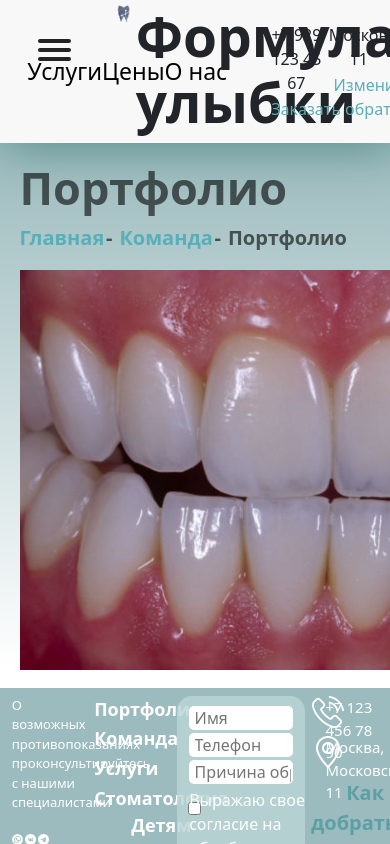
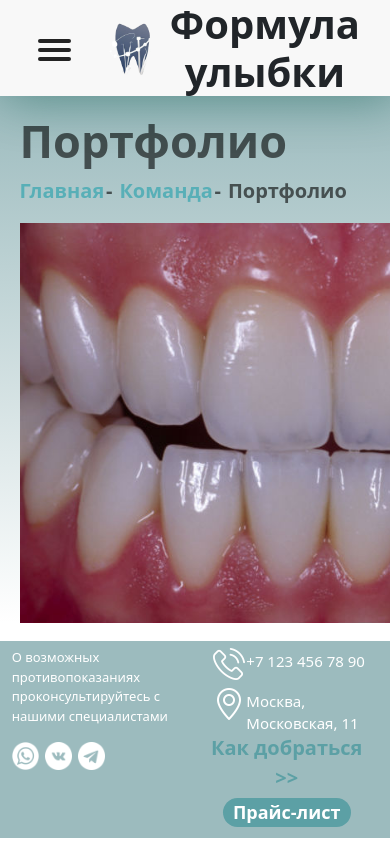
Before and after one commit to Tifftal/dentistry, a React (Create React App) app in the folder client/: page /portfolio in a window 390 px wide. Shown: the top 844 px of the page. Built offline with nearby package versions, Linux system fonts and the light colour scheme; the HTML template or start-up script is replaced by a standard one.

Commit message:
Adaptive

```diff
--- a/client/src/Components/Doctors/doctors.css
+++ b/client/src/Components/Doctors/doctors.css
@@ -92,10 +92,6 @@ ul.breadcrumb li a:hover {
     grid-row-gap: 5%;
 }
 
-/* .ph {
-    background-color: rgb(156, 187, 190);
-} */
-
 .noPhoto {
     grid-column-start: 1;
     grid-column-end: 2;
--- a/client/src/Components/Footer/footer.css
+++ b/client/src/Components/Footer/footer.css
@@ -40,7 +40,6 @@
     font-weight: bold;
     text-decoration: none;
     text-align: center;
-    /* background-color: red; */
     padding: 0% 0% 3% 0%;
     font-size: 18px;
     transition: 0.2s;
@@ -49,10 +48,6 @@
 .footer_menu a:hover {
     color: rgb(92, 160, 165);
 }
-
-/* .footer_form {
-background-color: white;
-} */
 
 .Form {
     height: 100%;
@@ -174,167 +169,38 @@ background-color: white;
     filter: brightness(0.8);
     color: #ffffff;
 }
-/*
+
+@media screen and (max-width: 900px) {
+    .footer {
+        display: grid;
+        grid-template-columns: 50% 50%;
+        grid-template-rows: 100%;
+        padding: 2% 3% 3% 3%;
+        background-color: rgb(156, 187, 190);
+        color: #ffffff;
+    }
 
     .footer_menu {
-    margin: 10px;
+        display: none;
     }
 
-.footer_menu a {
-    color: #ffffff;
-    font-weight: bold;
-    display: inline-block;
+    .footer_form {
+        display: none;
     }
 
-.footer_menu p {
-    margin: 10px;
-}
-
-.footer_left {
-    margin: 20px 10px 10px 50px;
-    font-size: small;
-    text-align: left;
-    width: 200px;
-}
-
-.footer_right {
-    margin: 20px 0px 10px 10px;
-    width: 200px;
-}
-
-.social-icons {
-    z-index: 0;
-    display: flex;
-    justify-content: left;
-    list-style: none;
-    padding-left: 0;
-    margin-left: 40px;
-}
-
-.social-icons>li {
-    margin-left: 0.25rem;
-    margin-right: 0.25rem;
-}
-
-.social-icons a {
-    z-index: 0;
-    position: relative;
-    background-color: #eee;
-    display: block;
-    -webkit-user-select: none;
-    -moz-user-select: none;
-    -ms-user-select: none;
-    user-select: none;
-    transition: background-color .3s ease-in-out;
-    width: 2.5rem;
-    height: 2.5rem;
-    border-radius: .25rem;
-}
-
-.social-icons a:hover {
-    background-color: #e0e0e0;
-}
-
-.social-icons a::before {
-    content: "";
-    position: absolute;
-    width: 1.2rem;
-    height: 1.2rem;
-    left: .65rem;
-    top: .65rem;
-    background: transparent no-repeat center center;
-    background-size: 100% 100%;
-}
-
-.Form {
-    width: 400px;
-    display: flex;
-    flex-direction: column;
-    align-items: center;
-    background-color: rgba(156, 187, 190, 0.267);
+    .FormDiv {
+        width: 0;
     }
 
     .Form input {
-    margin-top: 3%;
-    height: 30px;
-    text-decoration: none;
-    border: none;
-    border-radius: 5px;
-    padding-left: 5%;
-    width: 90%;
-    margin-left: 30px;
+        display: none;
     }
-
-.FormDiv {
-    text-align: left;
-    width: 100%;
-    display: flex;
-    flex-direction: row;
-}
-
-.FormDiv input {
-    text-align: left;
-    display: flex;
-    flex-direction: row;
-    margin-top: 3%;
+    .Form button {
+        display: none;
     }
 
     .FormDiv label {
-    margin-top: 3%;
-    margin-left: -10%;
-    margin-bottom: 2%;
+        display: none;
     }
 
-.Form button {
-    margin: 10px 10px 10px 40px;
-    width: 90%;
-    text-decoration: none;
-    border: none;
-    background-color: rgb(64, 87, 141);
-    outline: none;
-    text-decoration: none;
-    height: 50px;
-    border-radius: 10px;
-    color: rgb(255, 255, 255);
-    font-size: 18px;
-    font-weight: 600;
-    transition: 0.5s;
 }
-
-.Form button:hover {
-    filter: brightness(1.2);
-}
-
-.left_information {
-    margin-left: 5%;
-    text-align: left;
-    margin-bottom: 0;
-}
-
-.left_information button {
-    margin: 0;
-}
-
-.left_information p {
-    margin: 11px;
-    margin-bottom: 0;
-}
-
-
-.socialBarFooter {
-    display: grid;
-    grid-template-columns: 50px 50px 50px;
-    grid-template-rows: 50px;
-    margin-left: 18%;
-    text-align: center;
-    margin-top: 5px;
-}
-
-.scBtnFooter {
-    filter: invert(1);
-    transition: 0.1s;
-}
-
-.scBtnFooter:hover {
-    filter: invert(0.9);
-} */
--- a/client/src/Components/Main/FifthContainer/FifthContainer.css
+++ b/client/src/Components/Main/FifthContainer/FifthContainer.css
@@ -61,8 +61,8 @@
 
     .triangle {
         height: 40px;
-        border-left: 360px solid transparent;
-        border-right: 360px solid transparent;
+        border-left: 240px solid transparent;
+        border-right: 240px solid transparent;
         border-top: 30px solid #ffffff;
     }
 
--- a/client/src/Components/Main/FirstContainer/FirstContainer.js
+++ b/client/src/Components/Main/FirstContainer/FirstContainer.js
@@ -20,10 +20,7 @@ const FirstContainer = () => {
             )}
             <div className="WelcomeContainer">
                 <h1>
-                    Мы дарим вам бесплатную
-                </h1>
-                <h1>
-                    чистку зубов
+                    Мы дарим вам бесплатную&nbsp; чистку зубов
                 </h1>
                 <p>
                     Наши врачи - профессионалы своего дела
--- a/client/src/Components/Navbar/KebabMenu.css
+++ /dev/null
@@ -1,15 +0,0 @@
-.menu {
-    list-style: none;
-    padding: 0;
-    margin: 0;
-    position: absolute;
-    z-index: 2;
-}
-
-.menu p {
-    margin: 10px 0;
-}
-
-.menu li ul {
-    display: none;
-}
--- a/client/src/Components/Navbar/kebabmenu.js
+++ /dev/null
@@ -1,37 +0,0 @@
-import React, { useState } from "react";
-import "./KebabMenu.css";
-
-const KebabMenu = (props) => {
-    return (
-        <div className="menu">
-            <button onClick={props.toggleMenu}>Крестик</button>
-            <div>
-                <p><a href="#">Портфолио</a></p>
-                <p><a href="#">Команда</a></p>
-                <p><a href="#">Услуги</a></p>
-                <p><a href="#">Стоматология Детям</a></p>
-                <p><a href="#">О компании</a></p>
-                <p><a href="#">Блог</a></p>
-                <p><a href="#">FAQ</a></p>
-                <p><a href="#">Анкета пациента</a></p>
-                <p><a href="#">Документы</a></p>
-                <p><a href="#">Контакты</a></p>
-                <p><a href="#">Онлайн-консультация</a></p>
-            </div>
-            <div>
-                <button>Записаться на прием {">>"}</button>
-                <p>+7 123 456 78 90</p>
-                <p>Москва, Московская, 11</p>
-                <button>Задать вопрос доктору</button>
-            </div>
-            <div>
-                <img href="#" alt="Twitter" />
-                <img href="#" alt="VK" />
-                <img href="#" alt="Facebook" />
-            </div>
-
-        </div>
-    )
-}
-
-export default KebabMenu;
--- a/client/src/Components/Navbar/navbar.css
+++ b/client/src/Components/Navbar/navbar.css
@@ -28,21 +28,22 @@
 }
 
 .brandNameNavbar {
-    display: grid;
-    grid-template-columns: 17% 83%;
+    display: flex;
+    flex-direction: row;
     text-align: center;
 }
 
 .brandNameNavbar h1 {
-    margin-top: 2.5%;
-    font-size: 55px;
+    margin: auto;
+    width: 90%;
+    font-size: 50px;
     font-weight: 600;
-    padding-right: 3%;
 }
 
 .brandNameNavbar img {
-    width: 100%;
-    height: auto;
+    margin: auto;
+    width: 98px;
+    height: 98px;
 }
 
 .contactInfoNavbar {
@@ -290,3 +291,101 @@
 #menuToggle span {
     z-index: 5;
 }
+
+@media screen and (max-width: 900px) {
+    .navigationBar {
+        display: flex;
+        flex-direction: row;
+        background-color: rgba(245, 245, 245, 0.64);
+        box-shadow: 0.3em 0.3em 3em rgba(1, 85, 71, 0.429);
+        position: sticky;
+        top: 0;
+        z-index: 90;
+    }
+
+    .brandNameNavbar {
+        margin-left: auto;
+        margin-right: auto;
+        width: 55%;
+    }
+
+    .brandNameNavbar img{
+        height: 82px;
+        width: 82px;
+        margin-top: auto;
+        margin-bottom: auto;
+    }
+
+    .brandNameNavbar h1 {
+        margin-left: 0;
+        margin-right: 0;
+        font-size: 40px;
+    }
+
+    .NavBarLinks {
+        display: grid;
+        grid-template-columns: 1fr 1fr;
+        align-self: center;
+    }
+
+    .NavBarLinks {
+        display: none;
+    }
+
+    .contactInfoNavbar {
+        display: none;
+    }
+
+    #menu {
+        height: 110%;
+        position: fixed;
+        width: 400px;
+        margin: -100px 0 0 0;
+        padding: 50px;
+        padding-top: 125px;
+        left: -400px;
+        background: rgb(156, 187, 190);
+        list-style-type: none;
+        -webkit-font-smoothing: antialiased;
+        transform-origin: 0% 0%;
+        transform: translate(100%, 0);
+        transition: transform 0.5s cubic-bezier(0.77, 0.2, 0.05, 1.0);
+    }
+
+    #menu a {
+        text-decoration: none;
+    }
+
+    #menu img {
+        margin-left: 5px;
+        height: 100%;
+        width: auto;
+    }
+
+    #menu li {
+        margin: 0px 55px;
+        padding: 7px 10px;
+        font-size: 20px;
+        font-weight: 600;
+        text-decoration: none;
+        border-left: 3px solid rgb(92, 160, 165);
+    }
+
+    .lastInf {
+        display: flex;
+        flex-direction: column;
+        grid-template-rows: 60px;
+        color: rgb(255, 255, 255);
+    }
+
+    .lastInf button {
+        height: 50px;
+        margin-top: 10px;
+        margin-bottom: 10px;
+    }
+
+    #menuToggle input:checked~ul {
+        transform: scale(1.0, 1.0);
+        opacity: 1;
+    }
+}
--- a/client/src/Components/Navbar/navbar.js
+++ b/client/src/Components/Navbar/navbar.js
@@ -1,6 +1,6 @@
 import React, { useState } from 'react';
 import 'bootstrap/dist/css/bootstrap.min.css';
-import KebabMenu from './kebabmenu';
+
 import './navbar.css'
 import Note from "../Popup/Note/Note";
 
@@ -74,12 +74,11 @@ const Navbar = () => {
                 <div><a href="/about">О нас</a></div>
             </div>
             <div className="brandNameNavbar">
-                <div>
+
                     <img src="../IMG/logo.png" alt="логотип" />
-                </div>
-                <div>
+
                     <h1>Формула улыбки</h1>
-                </div>
+
             </div>
             <div className="contactInfoNavbar">
                 <div className="contactBar1">
--- a/client/src/Components/Popup/Note/Note.css
+++ b/client/src/Components/Popup/Note/Note.css
@@ -14,7 +14,7 @@
 .modal-content {
   background-color: white;
   padding: 20px;
-  width: 30%;
+  width: 50%;
   height: 80%;
   border-radius: 10px;
 }
@@ -90,3 +90,27 @@
 .formNote button:hover {
   filter: brightness(1.2);
 }
+
+@media screen and (max-width:900px) {
+  .modal {
+    position: fixed;
+    z-index: 150;
+    left: 0;
+    top: 0;
+    width: 100%;
+    height: 100%;
+    background-color: rgba(0, 0, 0, 0.5);
+    display: flex;
+    justify-content: center;
+    align-items: center;
+  }
+
+  .modal-content {
+    background-color: white;
+    padding: 20px;
+    width: 90%;
+    height: 90%;
+    border-radius: 10px;
+  }
+
+}
--- a/client/src/index.css
+++ b/client/src/index.css
@@ -1,6 +1,11 @@
+html {
+  width: 100%;
+}
+
 body {
   margin: 0;
   padding: 0;
+  width: 100%;
   font-family: -apple-system, BlinkMacSystemFont, 'Segoe UI', 'Roboto', 'Oxygen',
     'Ubuntu', 'Cantarell', 'Fira Sans', 'Droid Sans', 'Helvetica Neue',
     sans-serif;
```
Lines whose indentation alone changed are shown as unchanged.
